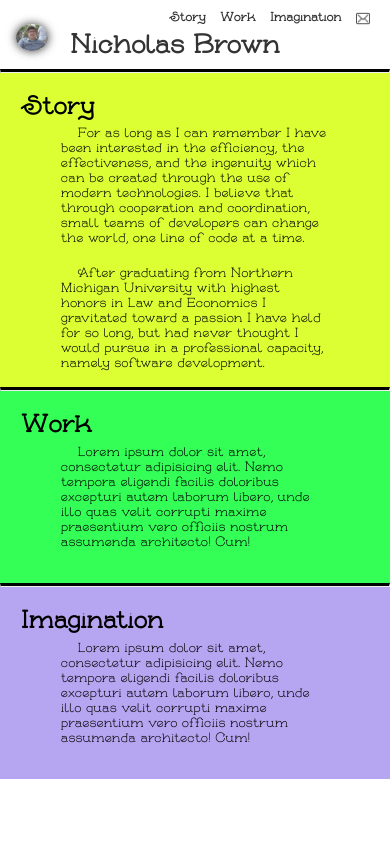
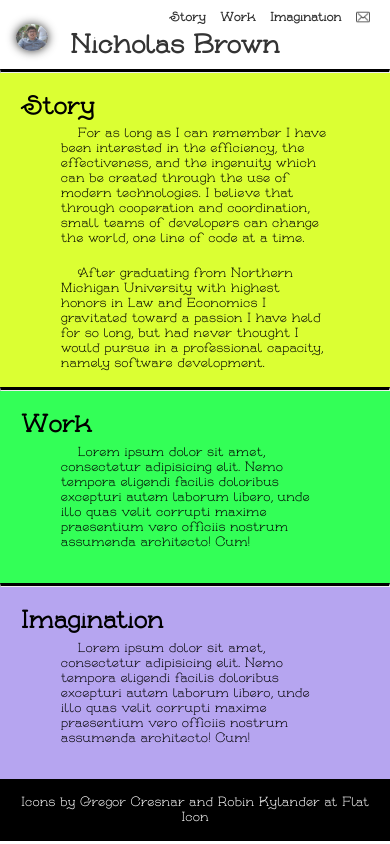
Before and after one commit to nikthequik/nikthequik, a plain HTML site: page index.html in a window 390 px wide. Drawn offline with nearby package versions, Linux system fonts and the light colour scheme.

Commit message:
-add footer attribution for icons

```diff
--- a/css/main.css
+++ b/css/main.css
@@ -15,6 +15,10 @@ html, body {
 a {
 	text-decoration: none;
 	color: inherit;
+}
+
+a:hover {
+	text-decoration: underline;
 }
 
 hr {
@@ -110,16 +114,10 @@ h1 {
 	text-decoration: none;
 }
 
-.nav-link:hover {
-	border: none;
-	box-shadow: none;
-	background-color: inherit;
-	color:inherit;
-	text-decoration: underline;
-}
-
 #envelope {
 		width: 1.2em;
+		position: relative;
+		bottom: 0.2em;
 	}
 
 #story {
@@ -167,6 +165,19 @@ h1 {
     position: relative;
     visibility: hidden;
     top: -8.3em;
+}
+
+#outro {
+	min-height: 1em;
+	background-color: black;
+	color: white;
+	padding: 1em;
+}
+
+#attribution {
+	font-size: 0.8em;
+	text-align: center;
+	margin: 0;
 }
 
 @media (max-width: 866px) {
@@ -228,7 +239,7 @@ h1 {
 	}
 
 	#envelope {
-		width: 1.2em;
+		bottom: 0.1em;
 	}
 
 	.section-title {
--- a/index.html
+++ b/index.html
@@ -50,7 +50,7 @@
 		</article>
 	</section>
 	<footer id="outro">
-		<p id="attribution"></p>
+		<p id="attribution">Icons by Gregor Cresnar and Robin Kylander at <a href="https://www.flaticon.com">Flat Icon</a> </p>
 	</footer>
 	<script src="https://code.jquery.com/jquery-2.2.3.min.js" integrity="sha256-a23g1Nt4dtEYOj7bR+vTu7+T8VP13humZFBJNIYoEJo=" crossorigin="anonymous"></script>
 	<script src="js/app.js"></script>
```
